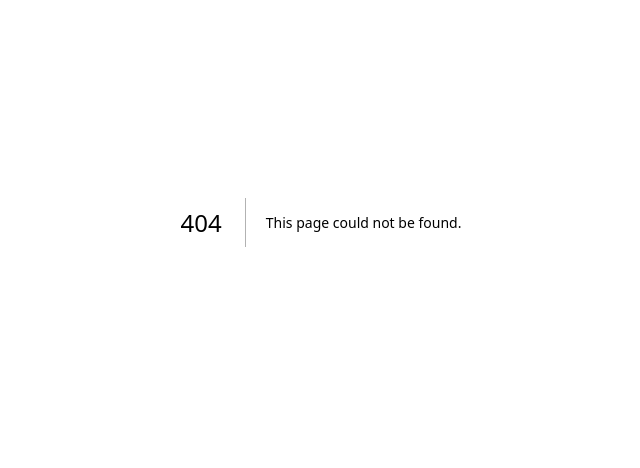
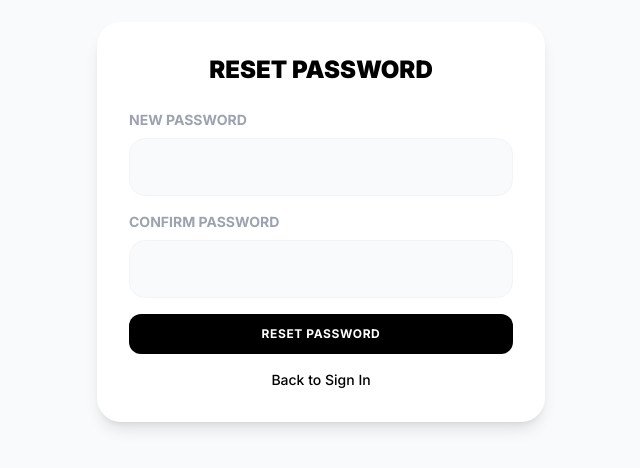
Before and after one commit to petermannarino-12/mentorino_now, a Next.js app: page /reset-password in a window 1280 px wide. Before the commit this address had no page. Shown: the part 178-646 px from the top of the page, without its empty margins (319-959 px from the left). Built offline with nearby package versions, Linux system fonts and the light colour scheme.

Commit message:
Add reset-password page

```diff
--- /dev/null
+++ b/app/reset-password/page.tsx
@@ -0,0 +1,77 @@
+'use client'
+
+import { useState } from 'react'
+import { useRouter } from 'next/navigation'
+import Link from 'next/link'
+
+export default function ResetPasswordPage() {
+  const router = useRouter()
+  const [password, setPassword] = useState('')
+  const [confirmPassword, setConfirmPassword] = useState('')
+  const [loading, setLoading] = useState(false)
+  const [message, setMessage] = useState('')
+
+  const handleSubmit = async (e: React.FormEvent) => {
+    e.preventDefault()
+
+    if (password !== confirmPassword) {
+      setMessage('Passwords do not match')
+      return
+    }
+
+    setLoading(true)
+    // In production, this would call an API to reset the password
+    setTimeout(() => {
+      setMessage('Password reset functionality coming soon')
+      setLoading(false)
+    }, 1000)
+  }
+
+  return (
+    <div className="min-h-screen flex items-center justify-center bg-gray-50">
+      <div className="w-full max-w-md p-8 bg-white rounded-3xl shadow-lg">
+        <h1 className="text-2xl font-black uppercase mb-6 text-center">Reset Password</h1>
+
+        <form onSubmit={handleSubmit} className="space-y-4">
+          <div>
+            <label className="block text-sm font-bold text-gray-400 uppercase mb-2">New Password</label>
+            <input
+              type="password"
+              value={password}
+              onChange={(e) => setPassword(e.target.value)}
+              className="w-full p-4 bg-gray-50 border border-gray-100 rounded-2xl"
+              required
+            />
+          </div>
+
+          <div>
+            <label className="block text-sm font-bold text-gray-400 uppercase mb-2">Confirm Password</label>
+            <input
+              type="password"
+              value={confirmPassword}
+              onChange={(e) => setConfirmPassword(e.target.value)}
+              className="w-full p-4 bg-gray-50 border border-gray-100 rounded-2xl"
+              required
+            />
+          </div>
+
+          {message && (
+            <p className="text-sm text-center text-gray-600">{message}</p>
+          )}
+
+          <button
+            type="submit"
+            disabled={loading}
+            className="w-full btn-normal bg-black text-white"
+          >
+            {loading ? 'Resetting...' : 'Reset Password'}
+          </button>
+        </form>
+
+        <p className="text-center text-sm text-gray-500 mt-4">
+          <Link href="/auth" className="text-black font-medium">Back to Sign In</Link>
+        </p>
+      </div>
+    </div>
+  )
+}
```
